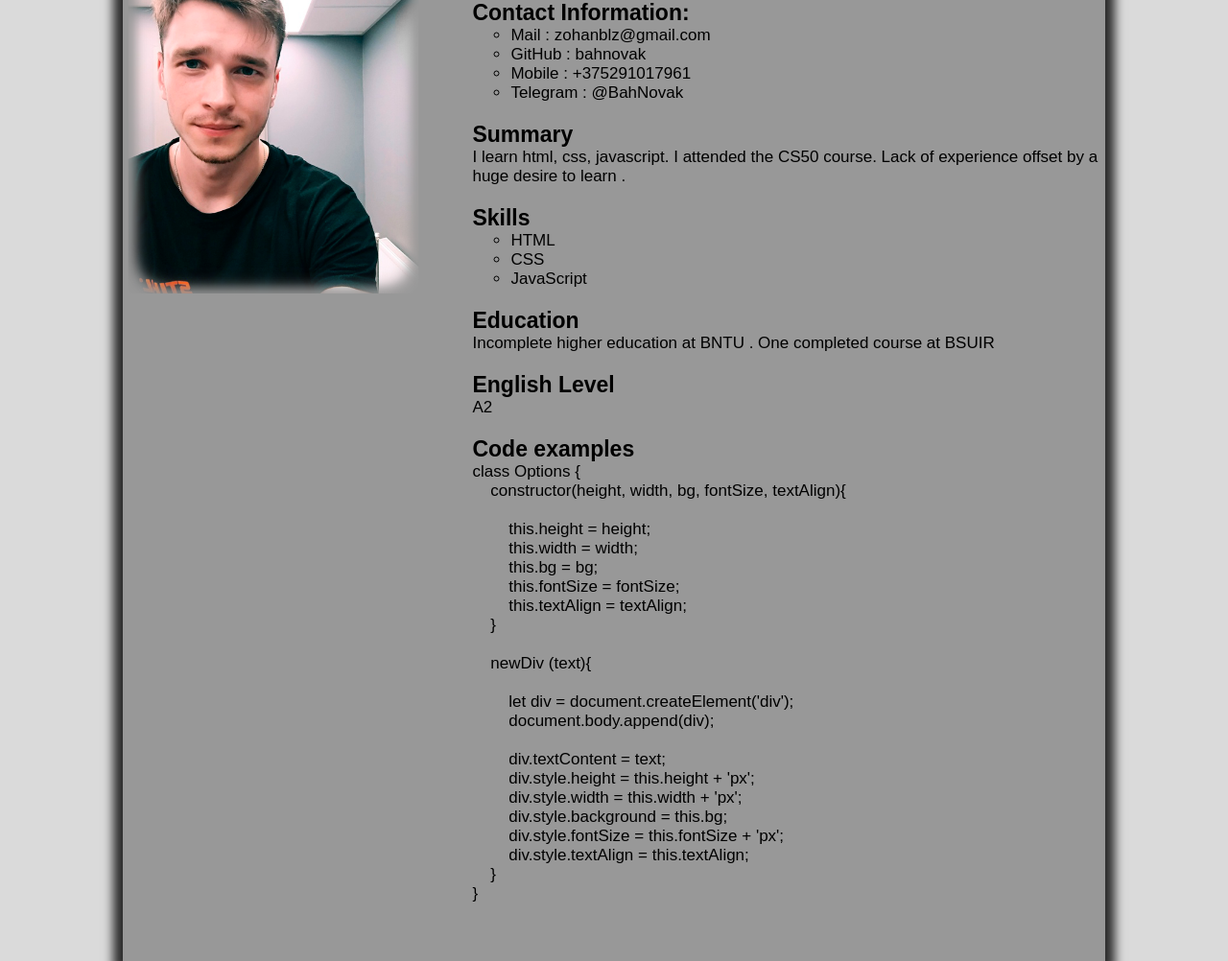
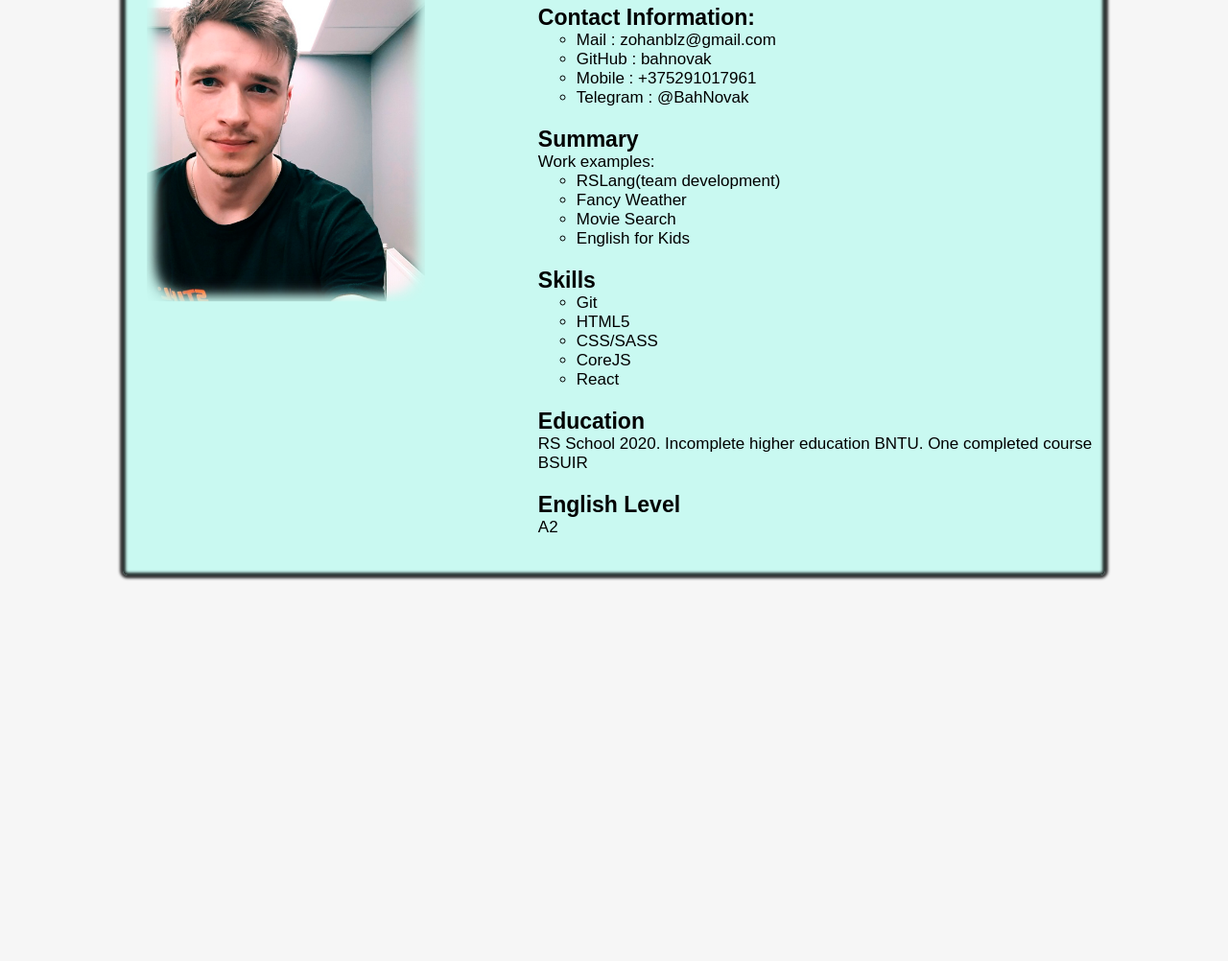
Before and after one commit to bahnovak/rsschool-cv, a plain HTML site: page index.html in a window 1280 px wide. Shown: the part 71-1073 px from the top of the page at 96% size. After the commit the page ends 800 px from the top, so only its background shows below. Drawn offline with Linux system fonts and the light colour scheme; a web font is replaced by a local one.

Commit message:
change cv

```diff
--- a/css.css
+++ b/css.css
@@ -25,7 +25,7 @@ footer, header, hgroup, menu, nav, section {
 }
 
 body{
-    background-color: rgba(194, 194, 194, 0.6);
+    background-color: rgba(241, 241, 241, 0.6);
     opacity: 0%;
 }
 
@@ -37,47 +37,40 @@ body{
 
 
 img{
-    width:100%;
+    width:300px;
     height:100%;
 }
 
 .contain{
     max-width: 1024px;
-    margin:0 auto;
+    margin: 5px auto;
     display: flex;
     flex-wrap: nowrap;
     color: rgb(220, 220, rgb(73, 73, 73));
     font-family: 'Cambay', sans-serif;
     font-size: 17px;
     padding-bottom: 40px;
-    box-shadow: 0 0 10px 10px rgba(0, 0, 0, 0.80);
+    box-shadow: 0 0 3px 3px rgba(0, 0, 0, 0.80), inset 0 0 3px 3px rgba(0, 0, 0, 0.80);
     box-sizing: border-box;
+    border-radius: 5px;
+    background-color: rgba(81, 253, 224, 0.274);
 
 }
 
 .img{
     flex-basis: 38%;
     align-self: flex-start;
-    margin-top: -500px;
     margin-right: 50px;
+    margin-left: 20px;
+    margin-top: 20px;
     display: flex;
 
 }
 
 .cv{
-    margin-top: -800px;
     display: flex;
     flex-direction: column;
     flex-grow: 1 ;
-}
-
-.img_opa{
-    margin-top: 0;
-    transition: margin-top 2s ease-in-out 0s;
-}
-.cv_opa{
-    margin-top: 0;
-    transition: margin-top 2s ease-in-out 0s;
 }
 
 .contain_opa{
@@ -103,6 +96,19 @@ h2{
     font-weight: bold;
 }
 
+a {
+    transition: 0.5s;
+    text-decoration: none;
+    color: black;
+}
+
+a:hover {
+    margin-left: 5px;
+    text-shadow: rgb(255, 63, 63) 0 0 5px;
+}
+
+
+
 @media screen and (max-width : 800px ){
     .contain{
         flex-wrap: wrap-reverse;
--- a/index.html
+++ b/index.html
@@ -19,59 +19,39 @@
             <h3>Contact Information:</h3>
             <div class = 'ol'>
                 <ul>
-                    <ol>Mail : zohanblz@gmail.com</ol>
-                    <ol>GitHub : bahnovak</ol>
-                    <ol>Mobile : +375291017961</ol>
-                    <ol>Telegram : @BahNovak</ol>
+                    <ol><a href="mailto:zohanblz@gmail.com" target="_blank">Mail : zohanblz@gmail.com</a></ol>
+                    <ol><a href="https://github.com/bahnovak" target="_blank">GitHub : bahnovak</a></ol>
+                    <ol><a href="tel:+375291017961" target="_blank">Mobile : +375291017961</a></ol>
+                    <ol><a href="https://teleg.run/BahNovak" target="_blank">Telegram : @BahNovak</a></ol>
                 </ul>
             </div>
             <h3>Summary</h3>
-            <p>I learn html, css, javascript. I attended the CS50 course. Lack of experience offset by a huge desire to learn .</p>
+            <h4>Work examples: </h4>
+            <div class="ol">
+                <ul>
+                    <ol><a href="https://rslang-team44-not-saint.netlify.app" target="_blank">RSLang(team development)</a></ol>
+                    <ol><a href="https://fancy-weather-bahnovak.netlify.app" target="_blank">Fancy Weather</a></ol>
+                    <ol><a href="https://moviesearch-bahnovak.netlify.app" target="_blank">Movie Search</a></ol>
+                    <ol><a href="https://bahnovak-english-for-kids.netlify.app" target="_blank">English for Kids</a></ol>
+                </ul>
+            </div>
 
             <h3>Skills</h3>
             <div class="ol">
                 <ul>
-                    <ol>HTML</ol>
-                    <ol>CSS</ol>
-                    <ol>JavaScript</ol>
+                    <ol>Git</ol>
+                    <ol>HTML5</ol>
+                    <ol>CSS/SASS</ol>
+                    <ol>CoreJS</ol>
+                    <ol>React</ol>
                 </ul>
             </div>
 
             <h3>Education</h3>
-            <p>Incomplete higher education at BNTU . One completed course at BSUIR</p>
+            <p>RS School 2020. Incomplete higher education BNTU. One completed course BSUIR</p>
 
             <h3>English Level</h3>
             <p>A2</p>
-
-            <h3>Code examples</h3>
-            <code>
-               <pre>
-class Options {
-    constructor(height, width, bg, fontSize, textAlign){
-
-        this.height = height;
-        this.width = width;
-        this.bg = bg;
-        this.fontSize = fontSize;
-        this.textAlign = textAlign;
-    }
-
-    newDiv (text){
-
-        let div = document.createElement('div');
-        document.body.append(div);
-
-        div.textContent = text;
-        div.style.height = this.height + 'px';
-        div.style.width = this.width + 'px';
-        div.style.background = this.bg;
-        div.style.fontSize = this.fontSize + 'px';
-        div.style.textAlign = this.textAlign;
-    }
-}
-                </pre>
-            </code>
-
 
         </div>
     </div>
--- a/js.js
+++ b/js.js
@@ -6,7 +6,4 @@ window.addEventListener('load',function(){
 
     body.classList.add('opa');
     img.classList.add('img_opa');
-    cv.classList.add('cv_opa');
-    con.classList.add('contain_opa');
-
 });
```
